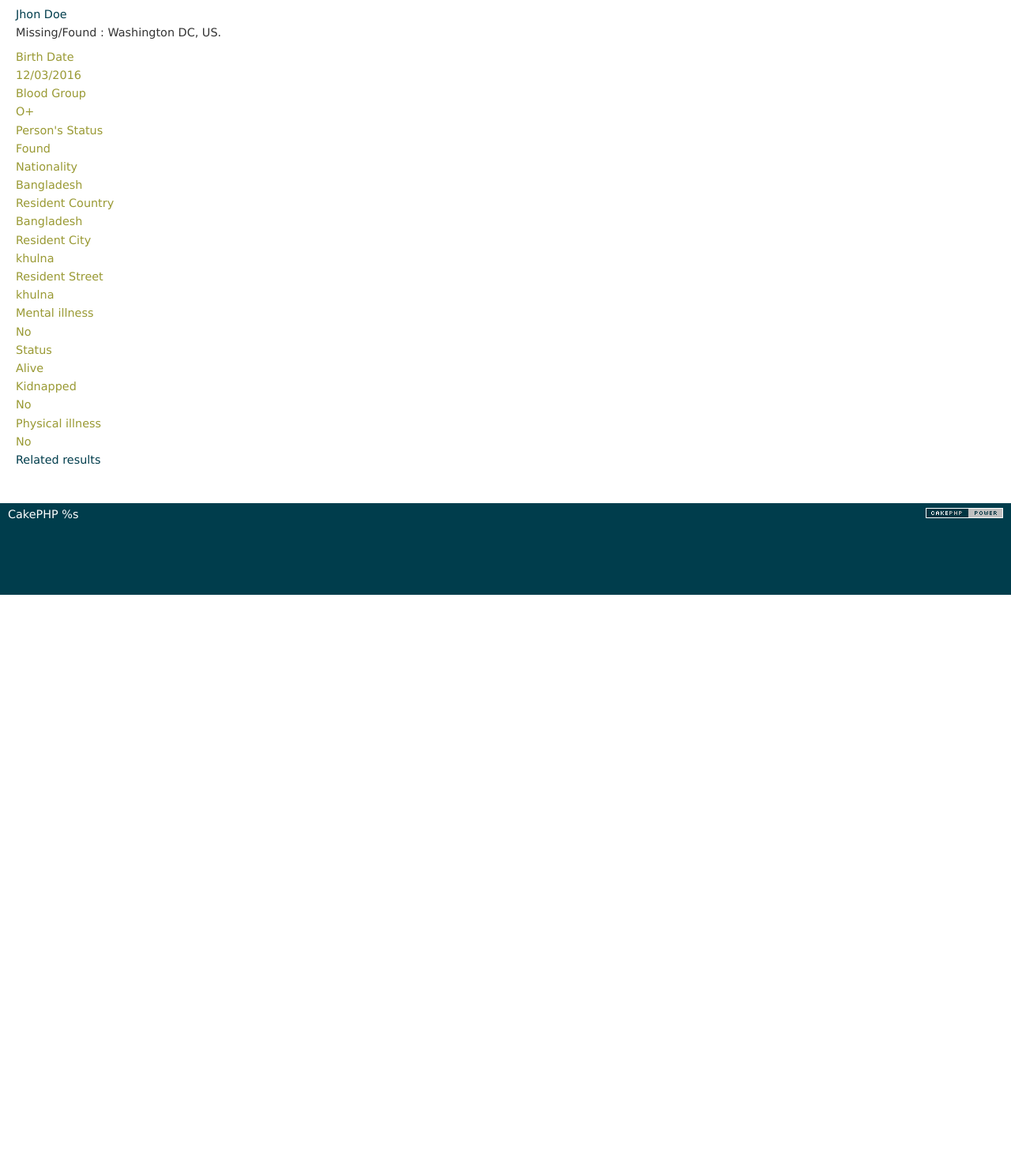
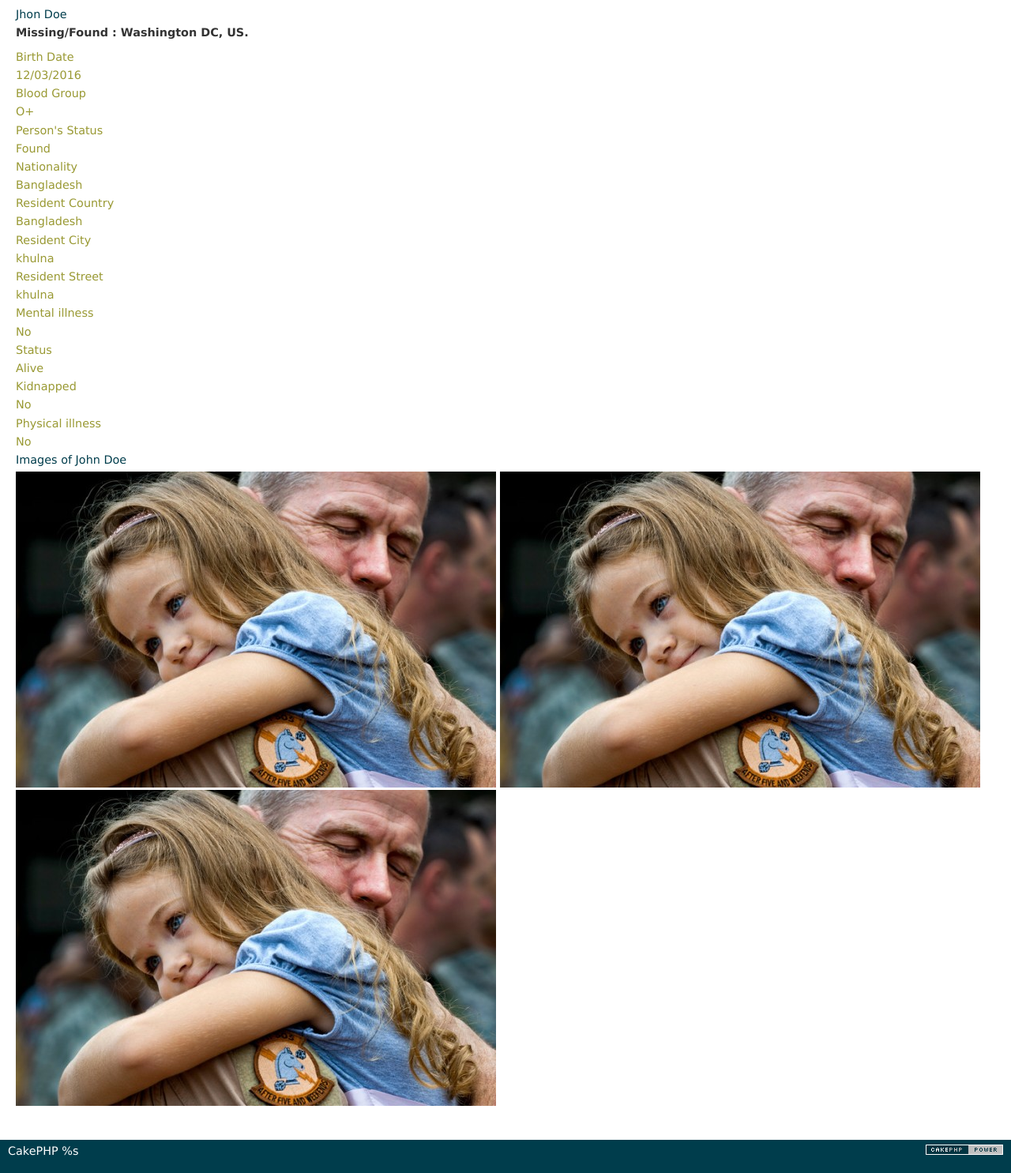
Before and after one commit to ShafiqIslam/PeopleFinder, a CakePHP app: the page made by app/View/Pages/search_result_details.ctp in a window 1280 px wide. Shown: the part 47-1532 px from the top of the page at 79% size. Before the commit the page ends 800 px from the top, so only its background shows below. Run offline with PHP 8.4 and a stand-in for CakePHP, Linux system fonts and the light colour scheme; the template is opened without the code that fills it, so the values that code supplies are empty; some libraries are stand-ins or nearby versions.

Commit message:
search result details page updated

```diff
--- a/app/View/Pages/search_result_details.ctp
+++ b/app/View/Pages/search_result_details.ctp
@@ -1,56 +1,64 @@
 <div class="container search_result_details_wrapper">
 	<div class="row">
-		<div class="col-sm-7 left_side">
+		<div class="col-sm-5 left_side">
 			<h1>Jhon Doe</h1>
-			<p>Missing/Found : Washington DC, US.</p>
+			<p><b>Missing/Found : Washington DC, US.</b></p>
 			<div class="row">
-				<div class="col-sm-3"><h4>Birth Date</h4></div>
-				<div class="col-sm-5"><h4>12/03/2016</h4></div>
+				<div class="col-sm-4"><h4>Birth Date</h4></div>
+				<div class="col-sm-offset-1 col-sm-6"><h4>12/03/2016</h4></div>
 			</div>
 			<div class="row">
-				<div class="col-sm-3"><h4>Blood Group</h4></div>
-				<div class="col-sm-5"><h4>O+</h4></div>
+				<div class="col-sm-4"><h4>Blood Group</h4></div>
+				<div class="col-sm-offset-1 col-sm-6"><h4>O+</h4></div>
 			</div>
 			<div class="row">
 				<div class="col-sm-3"><h4>Person's Status</h4></div>
-				<div class="col-sm-5"><h4>Found</h4></div>
+				<div class="col-sm-offset-1 col-sm-6"><h4>Found</h4></div>
 			</div>
 			<div class="row">
 				<div class="col-sm-3"><h4>Nationality</h4></div>
-				<div class="col-sm-5"><h4>Bangladesh</h4></div>
+				<div class="col-sm-offset-1 col-sm-6"><h4>Bangladesh</h4></div>
 			</div>
 			<div class="row">
 				<div class="col-sm-3"><h4>Resident Country</h4></div>
-				<div class="col-sm-5"><h4>Bangladesh</h4></div>
+				<div class="col-sm-offset-1 col-sm-6"><h4>Bangladesh</h4></div>
 			</div>
 			<div class="row">
 				<div class="col-sm-3"><h4>Resident City</h4></div>
-				<div class="col-sm-5"><h4>khulna</h4></div>
+				<div class="col-sm-offset-1 col-sm-6"><h4>khulna</h4></div>
 			</div>
 			<div class="row">
 				<div class="col-sm-3"><h4>Resident Street</h4></div>
-				<div class="col-sm-5"><h4>khulna</h4></div>
+				<div class="col-sm-offset-1 col-sm-5"><h4>khulna</h4></div>
 			</div>
 			<div class="row">
 				<div class="col-sm-3"><h4>Mental illness</h4></div>
-				<div class="col-sm-5"><h4>No</h4></div>
+				<div class="col-sm-offset-1 col-sm-5"><h4>No</h4></div>
 			</div>
 			<div class="row">
 				<div class="col-sm-3"><h4>Status</h4></div>
-				<div class="col-sm-5"><h4>Alive</h4></div>
+				<div class="col-sm-offset-1 col-sm-5"><h4>Alive</h4></div>
 			</div>
 			<div class="row">
 				<div class="col-sm-3"><h4>Kidnapped</h4></div>
-				<div class="col-sm-5"><h4>No</h4></div>
+				<div class="col-sm-offset-1 col-sm-5"><h4>No</h4></div>
 			</div>
 			<div class="row">
 				<div class="col-sm-3"><h4>Physical illness</h4></div>
-				<div class="col-sm-5"><h4>No</h4></div>
+				<div class="col-sm-offset-1 col-sm-5"><h4>No</h4></div>
 			</div>
 		</div>
 		<!--===================left side===============-->
-		<div class="col-sm-5 right_side">
-			<h1>Related results</h1>
+		<div class="col-sm-7 right_side">
+			<!--Search Images of the Result Details-->
+			<div class="search_result_img">
+				<h1>Images of John Doe</h1>
+				<img class=" img-thumbnail" src="img/01.jpg">
+				<img class="img-responsive img-thumbnail" src="img/01.jpg">
+				<img class="img-responsive img-thumbnail" src="img/01.jpg">
+			</div>
+			<!--=========Related result=============-->
+			<div class="related_search"></div>
 		</div>
 	</div>
 </div>
```
Also changed, not shown: app/webroot/css/custom.css (+6 -1 lines).
